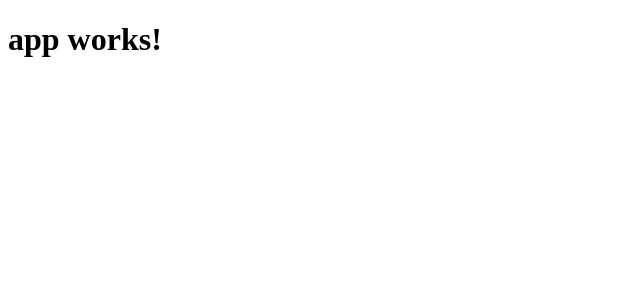
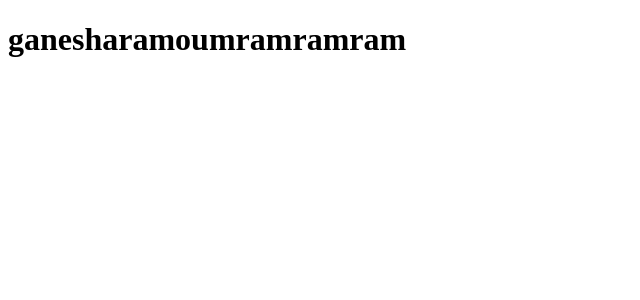
Before and after one commit to bharathkumarms/re-autopress-app, an Angular app: page / in a window 1280 px wide. Shown: the top 300 px of the page, without its empty margins (0-640 px from the left). Built offline with nearby package versions, Linux system fonts and the light colour scheme.

Commit message:
Initial Commit

```diff
--- a/src/app/app.component.ts
+++ b/src/app/app.component.ts
@@ -1,10 +1,10 @@
 import { Component } from '@angular/core';
 
 @Component({
-  selector: 'app-root',
+  selector: 'rameshwar-engineering-root',
   templateUrl: './app.component.html',
   styleUrls: ['./app.component.css']
 })
 export class AppComponent {
-  title = 'app works!';
+  title = 'ganesharamoumramramram';
 }
--- a/src/index.html
+++ b/src/index.html
@@ -9,6 +9,6 @@
   <link rel="icon" type="image/x-icon" href="favicon.ico">
 </head>
 <body>
-  <app-root>Loading...</app-root>
+  <rameshwar-engineering-root>Loading...</rameshwar-engineering-root>
 </body>
 </html>
```
